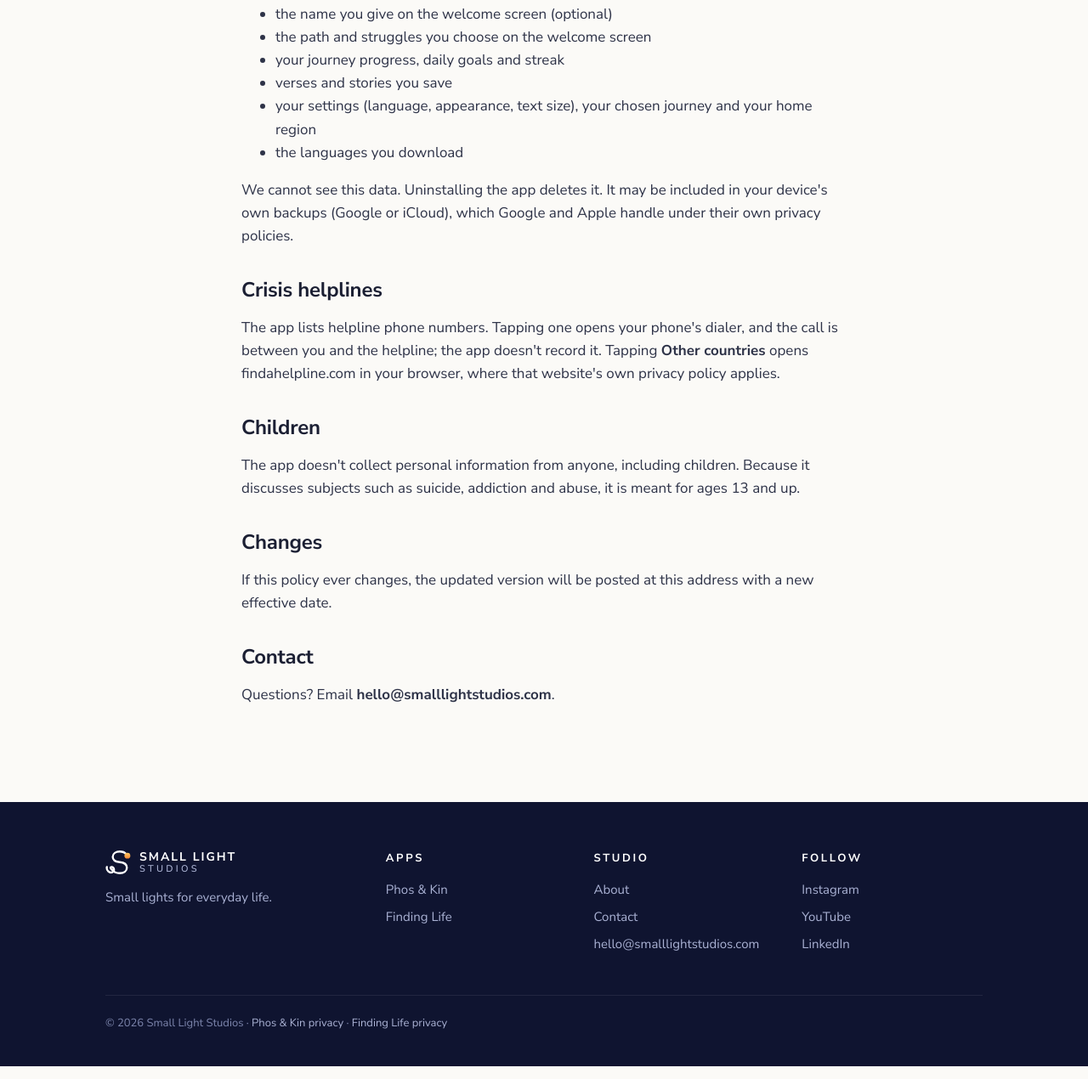
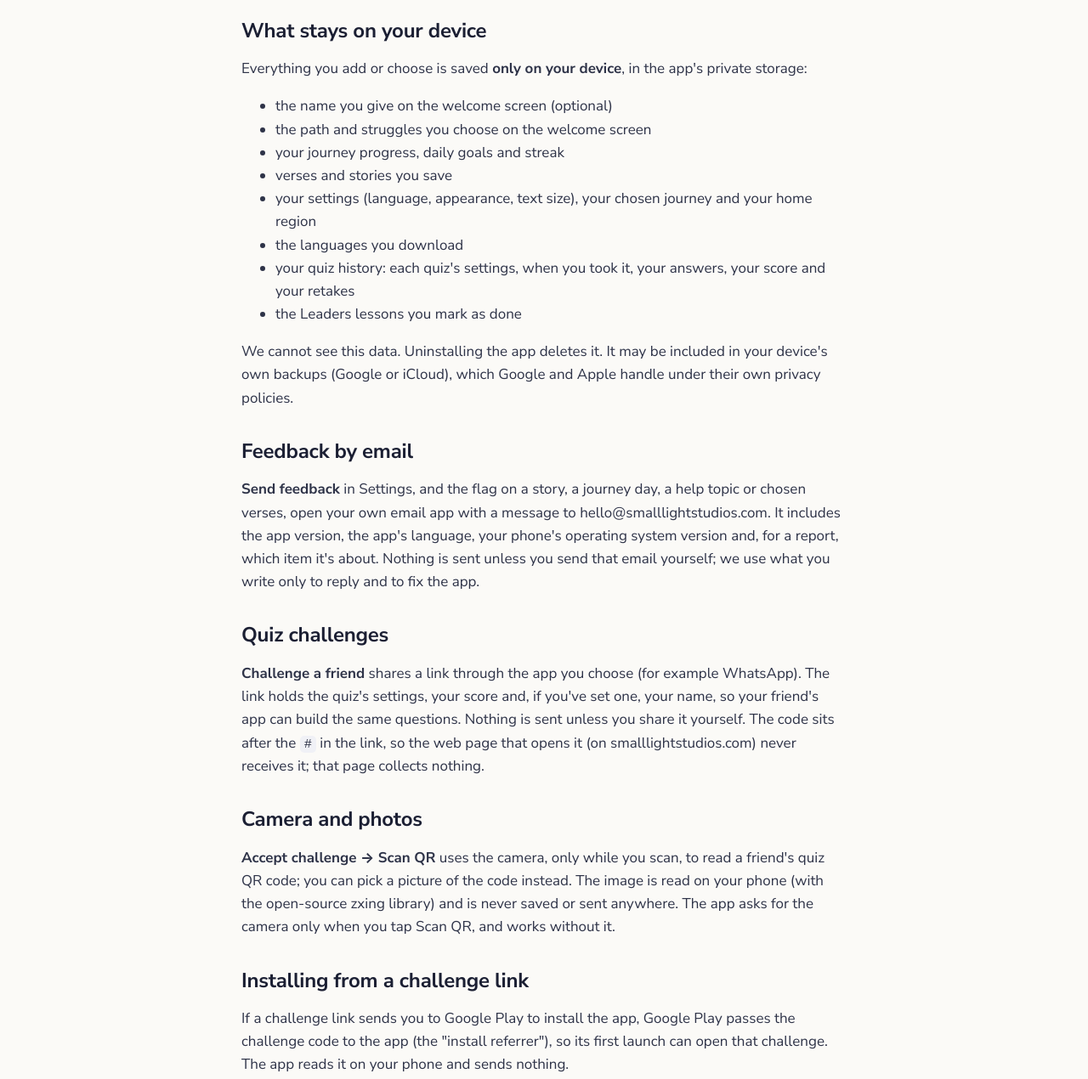
Before and after one commit to Rufus-Sam/smalllightstudios, a plain HTML site: page findinglife/privacy/index.html in a window 1280 px wide. Shown: the part 804-2074 px from the top of the page at 85% size. Drawn offline with Linux system fonts and the light colour scheme.

Commit message:
Finding Life privacy policy: quiz history, challenges, camera for QR, install referrer, update check; helplines removed (updated November 16, 2026)

```diff
--- a/findinglife/privacy/index.html
+++ b/findinglife/privacy/index.html
@@ -27,13 +27,14 @@
   <nav><a href="/#apps" class="keep">Apps</a><a href="/#about">About</a><a href="/#contact">Contact</a></nav>
 </div></header>
 <section><div class="wrap doc"><h1>Finding Life Privacy Policy</h1>
-<p><strong>Effective date:</strong> October 19, 2026 · <strong>Last updated:</strong> November 5, 2026</p>
+<p><strong>Effective date:</strong> October 19, 2026 · <strong>Last updated:</strong> November 16, 2026</p>
 <p>Finding Life ("the app") is made by Small Light Studios ("we", "us"). This policy explains how the app handles your information. The short version: <strong>it doesn't collect any.</strong></p>
 <h2>What the app collects</h2>
 <p>Nothing. The app:</p>
 <ul>
 <li>has <strong>no account</strong> or sign-up</li>
 <li>goes online <strong>only to download a language you choose</strong>. English is inside the app. When you pick another language, the app downloads that language's Bible and content from GitHub Pages (rufus-sam.github.io), then works offline. Nothing about you is sent; like any website, GitHub sees the device's IP address when it serves the file (see GitHub's privacy statement).</li>
+<li>at most once a day, <strong>asks Google Play whether a newer version of the app exists</strong> (Google's in-app updates, through the Play Store app on your phone). If there is one, Google Play offers to download it. The app sends nothing about you; Google Play's own privacy policy applies.</li>
 <li>contains <strong>no analytics, advertising or tracking</strong> tools</li>
 <li>does <strong>not</strong> sell or share any data, because it never has any</li>
 </ul>
@@ -46,10 +47,18 @@
 <li>verses and stories you save</li>
 <li>your settings (language, appearance, text size), your chosen journey and your home region</li>
 <li>the languages you download</li>
+<li>your quiz history: each quiz's settings, when you took it, your answers, your score and your retakes</li>
+<li>the Leaders lessons you mark as done</li>
 </ul>
 <p>We cannot see this data. Uninstalling the app deletes it. It may be included in your device's own backups (Google or iCloud), which Google and Apple handle under their own privacy policies.</p>
-<h2>Crisis helplines</h2>
-<p>The app lists helpline phone numbers. Tapping one opens your phone's dialer, and the call is between you and the helpline; the app doesn't record it. Tapping <strong>Other countries</strong> opens findahelpline.com in your browser, where that website's own privacy policy applies.</p>
+<h2>Feedback by email</h2>
+<p><strong>Send feedback</strong> in Settings, and the flag on a story, a journey day, a help topic or chosen verses, open your own email app with a message to hello@smalllightstudios.com. It includes the app version, the app's language, your phone's operating system version and, for a report, which item it's about. Nothing is sent unless you send that email yourself; we use what you write only to reply and to fix the app.</p>
+<h2>Quiz challenges</h2>
+<p><strong>Challenge a friend</strong> shares a link through the app you choose (for example WhatsApp). The link holds the quiz's settings, your score and, if you've set one, your name, so your friend's app can build the same questions. Nothing is sent unless you share it yourself. The code sits after the <code>#</code> in the link, so the web page that opens it (on smalllightstudios.com) never receives it; that page collects nothing.</p>
+<h2>Camera and photos</h2>
+<p><strong>Accept challenge → Scan QR</strong> uses the camera, only while you scan, to read a friend's quiz QR code; you can pick a picture of the code instead. The image is read on your phone (with the open-source zxing library) and is never saved or sent anywhere. The app asks for the camera only when you tap Scan QR, and works without it.</p>
+<h2>Installing from a challenge link</h2>
+<p>If a challenge link sends you to Google Play to install the app, Google Play passes the challenge code to the app (the "install referrer"), so its first launch can open that challenge. The app reads it on your phone and sends nothing.</p>
 <h2>Children</h2>
 <p>The app doesn't collect personal information from anyone, including children. Because it discusses subjects such as suicide, addiction and abuse, it is meant for ages 13 and up.</p>
 <h2>Changes</h2>
```
